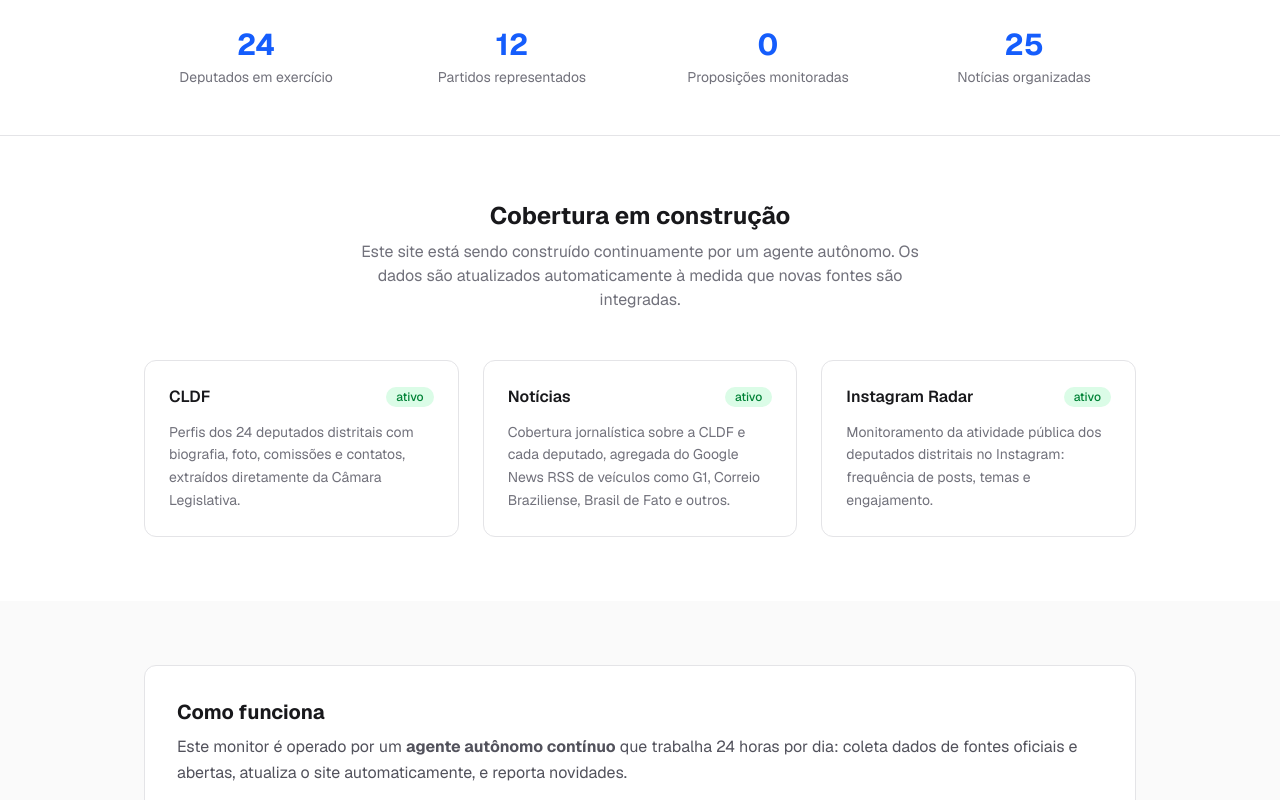
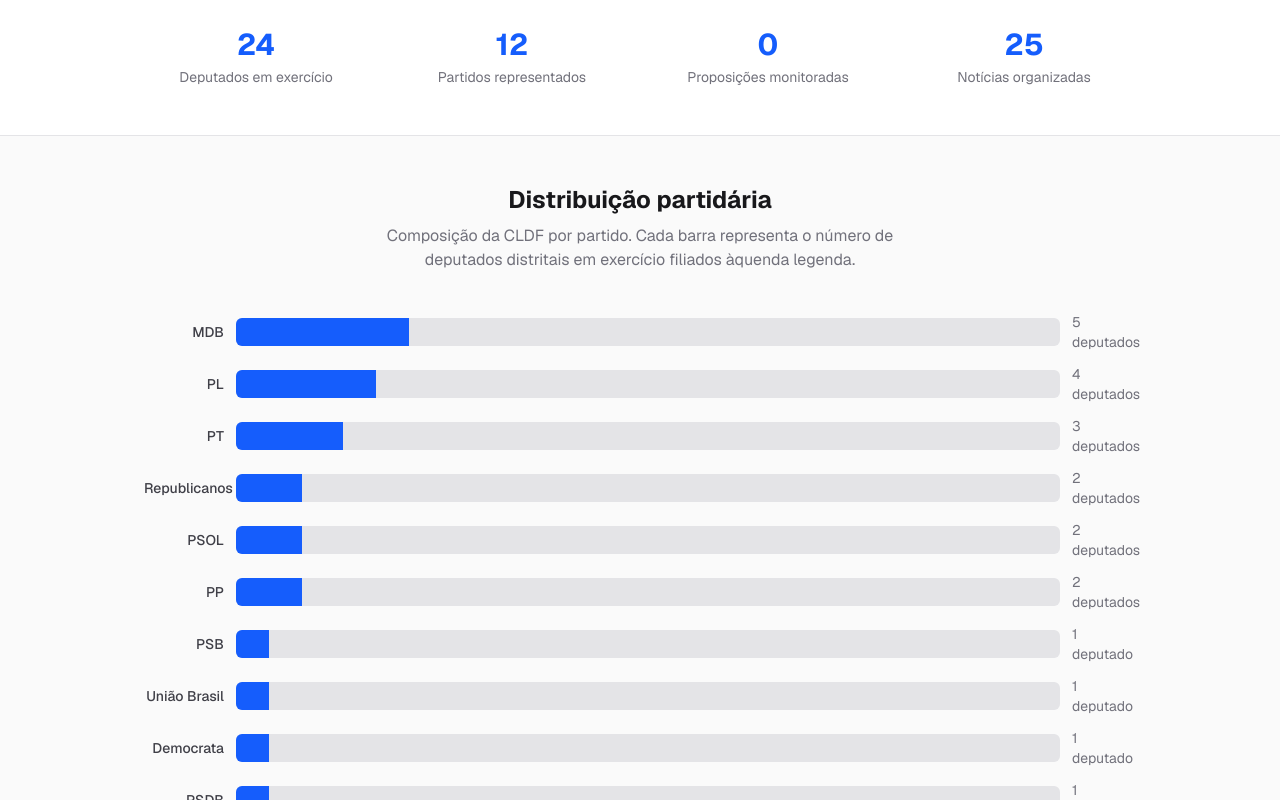
Before and after one commit to gustavomelofr/deputados-distritais-df-2026, a Next.js app: page / in a window 1280 px wide. Shown: the part 660-1460 px from the top of the page. Built offline with nearby package versions, Linux system fonts and the light colour scheme.

Commit message:
feat(home): adiciona seção 'Distribuição partidária' com barras horizontais
Mostra a composição da CLDF por partido na home page, ordenada por número
de deputados. Usa dados reais já existentes (24 deputados distritais).
TypeScript compila sem erros.

```diff
--- a/src/app/page.tsx
+++ b/src/app/page.tsx
@@ -58,6 +58,48 @@ export default function Home() {
               <p className="text-3xl font-bold text-blue-600">{noticias.length}</p>
               <p className="text-sm text-zinc-500 mt-1">Notícias organizadas</p>
             </div>
+          </div>
+        </div>
+      </section>
+
+      {/* Distribuição por partido */}
+      <section className="bg-zinc-50 border-b border-zinc-200">
+        <div className="mx-auto max-w-5xl px-4 py-12">
+          <h2 className="text-2xl font-bold text-zinc-900 text-center mb-2">
+            Distribuição partidária
+          </h2>
+          <p className="text-zinc-500 text-center max-w-xl mx-auto mb-10">
+            Composição da CLDF por partido. Cada barra representa o número de
+            deputados distritais em exercício filiados àquenda legenda.
+          </p>
+          <div className="space-y-3">
+            {Object.entries(
+              deputados.reduce<Record<string, number>>((acc, d) => {
+                acc[d.partido] = (acc[d.partido] ?? 0) + 1;
+                return acc;
+              }, {})
+            )
+              .sort((a, b) => b[1] - a[1])
+              .map(([partido, count]) => {
+                const pct = Math.round((count / deputados.length) * 100);
+                return (
+                  <div key={partido} className="flex items-center gap-3">
+                    <div className="w-20 shrink-0 text-sm font-medium text-zinc-700 text-right">
+                      {partido}
+                    </div>
+                    <div className="flex-1 h-7 rounded-md bg-zinc-200 overflow-hidden">
+                      <div
+                        className="h-full bg-blue-600 transition-all"
+                        style={{ width: `${pct}%` }}
+                        aria-label={`${count} deputados (${pct}%)`}
+                      />
+                    </div>
+                    <div className="w-16 shrink-0 text-sm text-zinc-500">
+                      {count} {count === 1 ? "deputado" : "deputados"}
+                    </div>
+                  </div>
+                );
+              })}
           </div>
         </div>
       </section>
```
Also changed, not shown: 1 other file (tests, documents, lock files or other folders).
